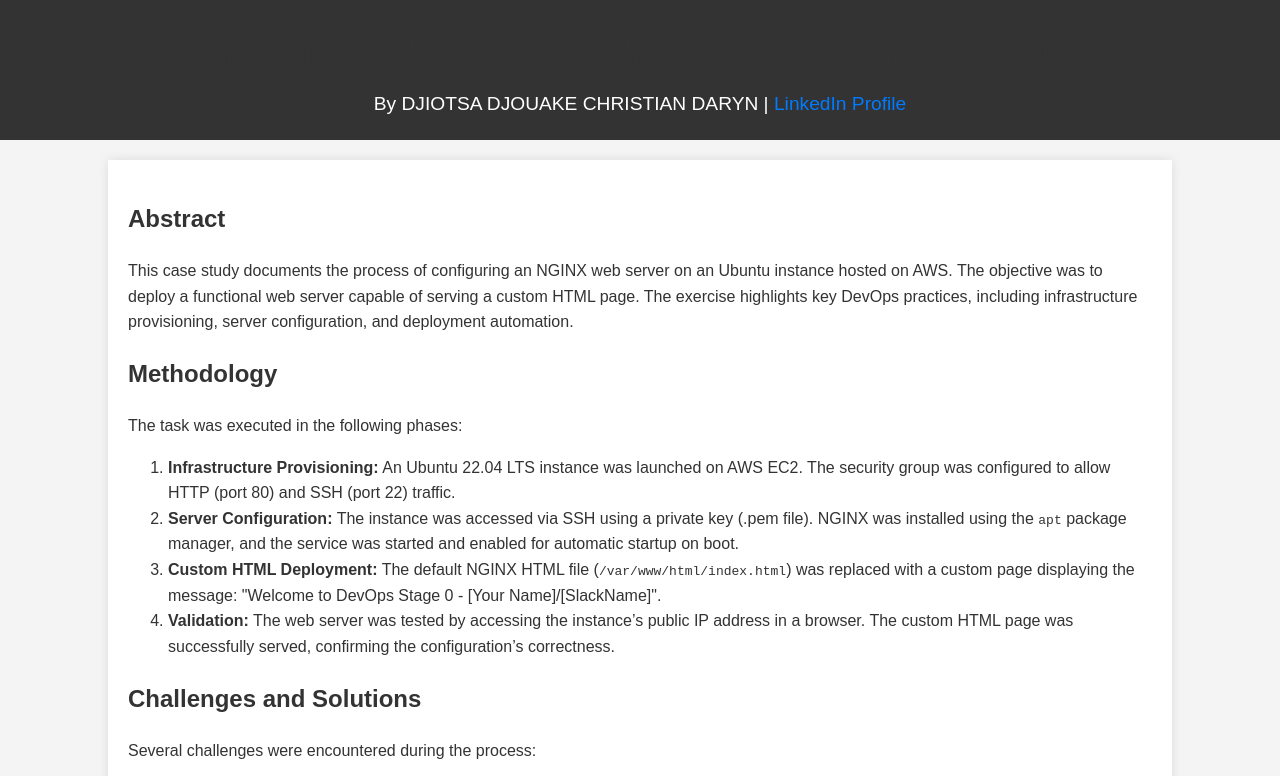
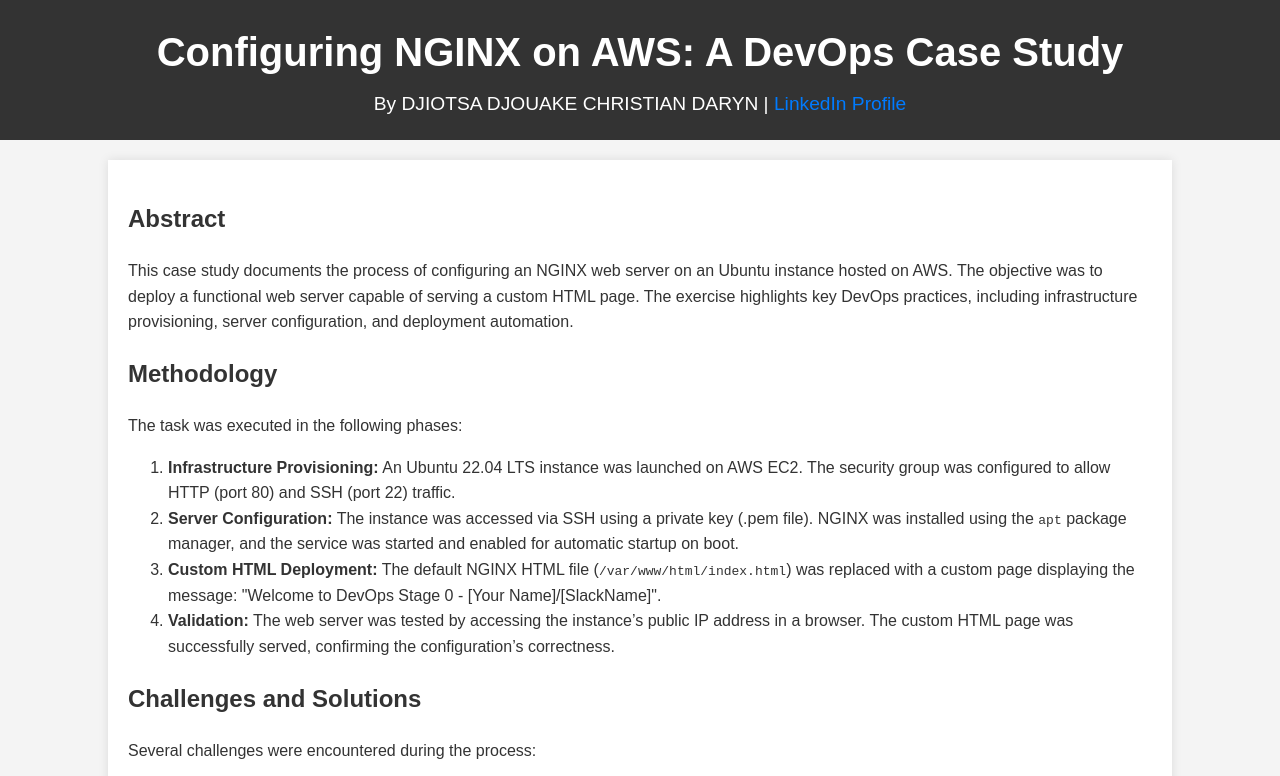
Before and after one commit to DJIOTSA/NGINX-on-an-Ubuntu-server-hosted-on-AWS-blog, a plain HTML site: page index.html in a window 1280 px wide. Shown: the top 776 px of the page. Drawn offline with Linux system fonts and the light colour scheme.

Commit message:
Update index.html
update title color

```diff
--- a/index.html
+++ b/index.html
@@ -22,6 +22,7 @@
         header h1 {
             margin: 0;
             font-size: 2.5rem;
+            color: #fff;
         }
         header p {
             margin: 5px 0 0;
@@ -41,7 +42,7 @@
             padding: 20px;
             box-shadow: 0 0 10px rgba(0, 0, 0, 0.1);
         }
-        h1, h2 {
+        h2 {
             color: #333;
         }
         a {
```
